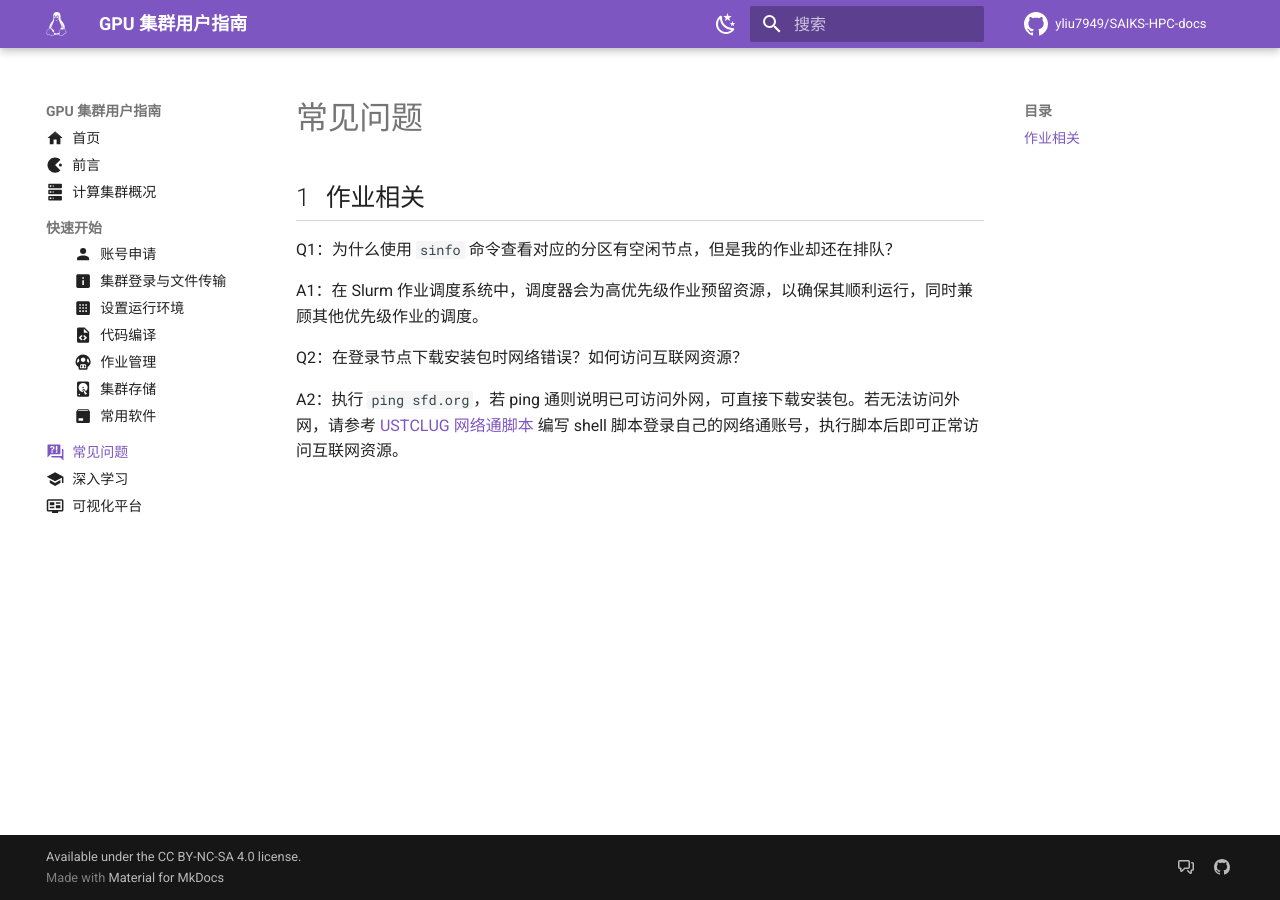
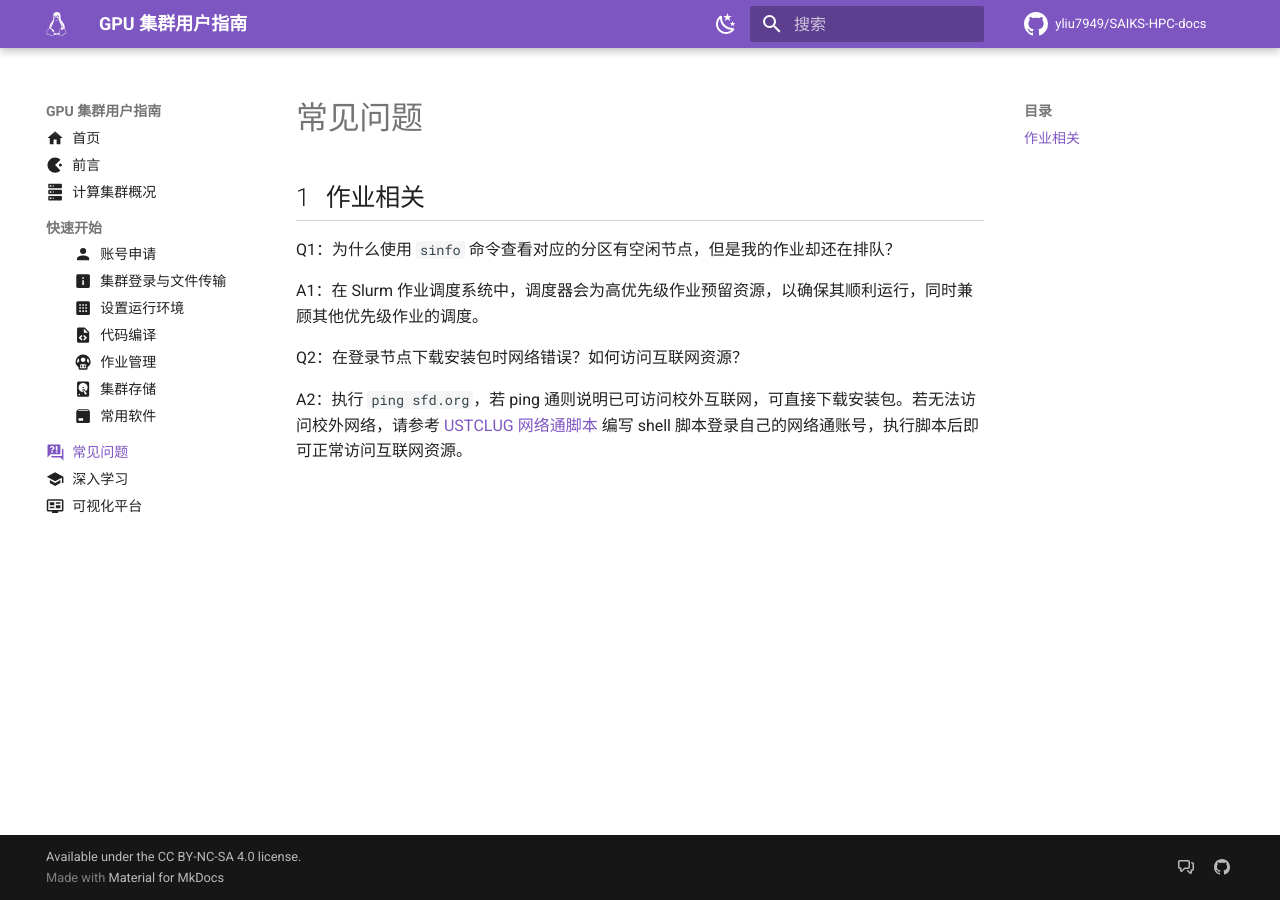
Before and after one commit to yliu7949/SAIKS-HPC-docs, an MkDocs documentation site: the page built from docs/faq.md, in a window 1280 px wide. Built offline with MkDocs 1.6.1 and Material for MkDocs 9.7.7, drawn with Linux system fonts in a browser that asks for light colours; comment, search, counter and statistics services are not loaded.

Commit message:
fix(faq): fix unclear description about network access

```diff
--- a/docs/faq.md
+++ b/docs/faq.md
@@ -12,4 +12,4 @@ A1：在 Slurm 作业调度系统中，调度器会为高优先级作业预留
 
 Q2：在登录节点下载安装包时网络错误？如何访问互联网资源？
 
-A2：执行 `ping sfd.org`，若 ping 通则说明已可访问外网，可直接下载安装包。若无法访问外网，请参考 <a href="https://lug.ustc.edu.cn/wiki/scripts/wlt/#%E4%BD%BF%E7%94%A8-curl" target="_blank" rel="noopener noreferrer">USTCLUG 网络通脚本</a> 编写 shell 脚本登录自己的网络通账号，执行脚本后即可正常访问互联网资源。
+A2：执行 `ping sfd.org`，若 ping 通则说明已可访问校外互联网，可直接下载安装包。若无法访问校外网络，请参考 <a href="https://lug.ustc.edu.cn/wiki/scripts/wlt/#%E4%BD%BF%E7%94%A8-curl" target="_blank" rel="noopener noreferrer">USTCLUG 网络通脚本</a> 编写 shell 脚本登录自己的网络通账号，执行脚本后即可正常访问互联网资源。
```
